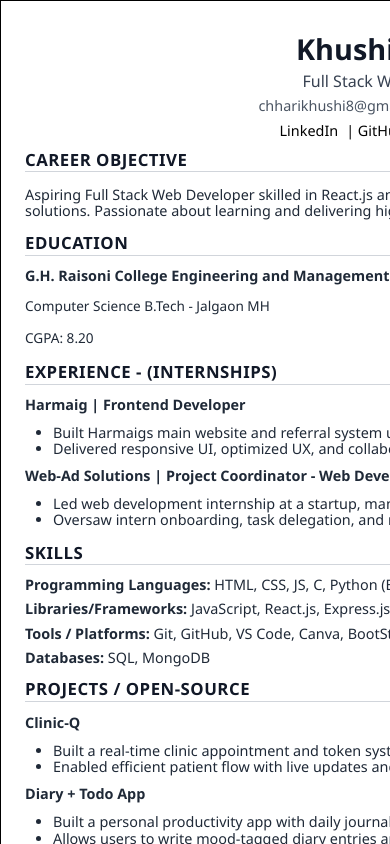
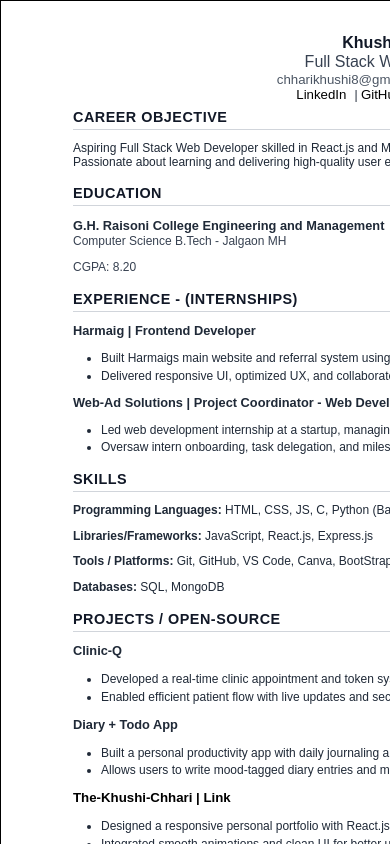
Before and after one commit to khushichhari/Resume---Khushi-Chhari, a React (Create React App) app: page / in a window 390 px wide. Shown: the top 844 px of the page. Built offline with nearby package versions, Linux system fonts and the light colour scheme.

Commit message:
Update Resume component, styles, and add .env to .gitignore

```diff
--- a/package.json
+++ b/package.json
@@ -7,6 +7,7 @@
     "@testing-library/jest-dom": "^6.6.3",
     "@testing-library/react": "^16.3.0",
     "@testing-library/user-event": "^13.5.0",
+    "html2pdf.js": "^0.10.3",
     "react": "^19.1.0",
     "react-dom": "^19.1.0",
     "react-scripts": "5.0.1",
--- a/src/Components/Resume.js
+++ b/src/Components/Resume.js
@@ -1,10 +1,38 @@
-import React from "react";
+// new & final
+import React, { useRef } from "react";
+import html2pdf from "html2pdf.js";
 import "./Styles/Resume.css";
 
 const Resume = () => {
+
+  const resumeRef = useRef();
+
+  const handleDownload = () => {
+    const element = resumeRef.current;
+
+    const opt = {
+      margin: 0,
+      filename: "Resume_Khushi_Chhari.pdf",
+      image: { type: "jpeg", quality: 0.98 },
+      html2canvas: {
+        scale: 2,
+        useCORS: true
+      },
+      jsPDF: {
+        unit: "in",
+        format: "a4",
+        orientation: "portrait"
+      },
+    };
+
+    html2pdf().set(opt).from(element).save();
+  };
+
+
+
   return (
     <>
-      <div className="resume-container">
+      <div className="resume-container" ref={resumeRef}>
         <div className="personal-detail">
           <h1 className="resume-title">Khushi Chhari</h1>
           <p className="resume-subtitle">Full Stack Web Developer</p>
@@ -131,7 +159,7 @@ const Resume = () => {
             </p>
             <ul className="list">
               <li>
-                Built a real-time clinic appointment and token system using MERN
+                Developed a real-time clinic appointment and token system using MERN
                 Stack and Firebase.
               </li>
               <li>
@@ -171,7 +199,7 @@ const Resume = () => {
             </p>
             <ul className="list">
               <li>
-                Created a responsive personal portfolio with React.js to
+                Designed a responsive personal portfolio with React.js to
                 showcase skills and projects.
               </li>
               <li>
@@ -216,6 +244,9 @@ const Resume = () => {
           </ul>
         </section>
       </div>
+      <button className="download-btn" onClick={handleDownload}>
+        Download PDF
+      </button>
     </>
   );
 };
--- a/src/Components/Styles/Resume.css
+++ b/src/Components/Styles/Resume.css
@@ -1,148 +1,69 @@
-
+/* Base body styles  New & final */
 body {
   margin: 0;
   padding: 0;
-  font-family: 'Segoe UI', sans-serif;
-  font-size: 0.9rem; /* Slightly smaller for print */
+  font-family: Arial, Helvetica, sans-serif;
+  font-size: 0.87rem;
   color: #1f2937;
-  line-height: 1.3;
+  line-height: 1.15;
+  background-color: #fff;
 }
 
 .resume-container {
-  width: 8.27in;
-  min-height: 11.69in;
-  margin: 0 auto;
-  padding: 1.2rem 1.5rem;
+  width: 8.27in; /* A4 width */
+  height: 11.69in; /* A4 height */
+  margin: 0 auto 1rem auto; /* added 1rem bottom margin */
+  padding: 0.3in 0.75in; /* 0.5 to 1 inch margins */
   box-sizing: border-box;
   border: 1px solid #000;
-  background-color: #fff;
-   box-shadow:
+  box-shadow:
     0 0 10px rgba(100, 100, 100, 0.3),
     0 0 20px rgba(100, 100, 100, 0.2),
     0 0 40px rgba(100, 100, 100, 0.1);
-
+  overflow: hidden;
+  background-color: #fff;
 }
 
-
+/* Personal detail section */
 .personal-detail {
   text-align: center;
   margin-bottom: 0.8rem;
-  line-height: 0.7;
+  line-height: 0.2; /* reduced from 1.1 */
 }
 
+/* Name style */
 .resume-title {
-  font-size: 1.8rem;
+  font-size: 1.33rem; /* 18px ~ 13.5pt */
   font-weight: 700;
-  margin-bottom: 0.15rem;
+  margin-bottom: 0.2rem;
   color: #111827;
+  line-height: 0.2; /* added for tighter spacing */
 }
 
+/* Subtitle, like job title */
 .resume-subtitle {
-  font-size: 1rem;
+  font-size: 1rem; /* 16px = 12pt */
   color: #374151;
-  margin-bottom: 0.2rem;
+  margin-bottom: 0.3rem;
+  line-height: 0.3; /* reduced */
 }
 
+/* Contact info */
 .resume-contact {
-  font-size: 0.9rem;
+  font-size: 0.83rem; /* ~13.3px = 10pt */
   color: #4b5563;
   margin-bottom: 0.2rem;
+  line-height: 0.3; /* reduced */
 }
 
-.resume-links {
-  text-decoration: none;
-  color: black;
-  margin-bottom: 0.2rem;
-}
-
-.section {
-  margin-bottom: 1rem;
-  break-inside: avoid;
-}
-
-.section-title {
-  font-size: 1.05rem;
-  font-weight: 600;
-  border-bottom: 1px solid #d1d5db;
-  padding-bottom: 0.1rem;
-  margin-bottom: 0.4rem;
-  color: #111827;
-  text-transform: uppercase;
-  letter-spacing: 0.5px;
-  line-height: 1.2;
-}
-
-.education-institution,
-.experience-role,
-.project-title {
-  font-weight: 600;
-  display: flex;
-  justify-content: space-between;
-  line-height: 0.9;
-}
-
-.education-degree,
-.experience-company,
-.project-tech {
-  margin-top: 0.1rem;
-  font-size: 0.85rem;
-}
-
-.project-tech {
-  font-style: italic;
-  font-weight: 500;
-  color: #6b7280;
-  line-height: 0.9;
-}
-
-
-.list {
-  list-style-type: disc;
-  margin-left: 1.25rem;
-  padding-left: 0.5rem;
-  line-height: 0.9;
-}
-
-.list li {
-  margin-bottom: 0.2rem;
-}
-
-
-.skills p {
-  margin-bottom: 0.25rem;
-  line-height: 0.7;
-}
-
-.career-objective {
-  line-height: 1.1;
-}
-
-
-.certification-link {
-  line-height: 0.9;
-}
-
-
-.honors-awards,
-.honors-awards li {
-  line-height: 0.9;
-}
-
-
-.float-right {
-  float: right;
-}
-
-.italic {
-  font-style: italic;
-}
-
+/* Links */
 .resume-links a,
 .project-link,
 .certification-link {
   color: black;
   text-decoration: none;
   margin-right: 0.5rem;
+  font-size: 0.83rem;
 }
 
 .resume-links a:hover,
@@ -151,10 +72,123 @@ body {
   text-decoration: underline;
 }
 
+/* Section styling */
+.section {
+  margin-bottom: 1rem; /* paragraph spacing */
+  break-inside: avoid;
+}
 
+/* Section titles */
+.section-title {
+  font-size: 1rem; /* 16px = 12pt */
+  font-weight: 700;
+  border-bottom: 1px solid #d1d5db;
+  padding-bottom: 0.15rem;
+  margin-bottom: 0.5rem;
+  color: #111827;
+  text-transform: uppercase;
+  letter-spacing: 0.5px;
+  line-height: 1.2;
+}
+
+/* Education, experience, projects titles */
+.education-institution,
+.experience-role,
+.project-title {
+  font-weight: 700;
+  display: flex;
+  justify-content: space-between;
+  line-height: 1.1;
+  font-size: 0.9rem;
+  margin-bottom: 0.1rem;
+}
+
+/* Degrees, companies, tech used */
+.education-degree,
+.experience-company,
+.project-tech {
+  font-size: 0.83rem; /* ~13.3px = 10pt */
+  margin-top: 0.15rem;
+  color: #374151;
+}
+
+.project-tech {
+  font-style: italic;
+  font-weight: 500;
+  color: #6b7280;
+  line-height: 1.1;
+}
+
+/* Lists */
+.list {
+  list-style-type: disc;
+  margin-left: 1.25rem;
+  padding-left: 0.5rem;
+  line-height: 1.15;
+  font-size: 0.83rem;
+  margin-bottom: 0.5rem;
+}
+
+.list li {
+  margin-bottom: 0.25rem;
+}
+
+/* Skills */
+.skills p {
+  margin-bottom: 0.3rem;
+  line-height: 1.15;
+  font-size: 0.83rem;
+}
+
+/* Career objective */
+.career-objective {
+  line-height: 1.15;
+  font-size: 0.83rem;
+  margin-bottom: 1rem;
+}
+
+/* Certifications */
+.certification-link {
+  line-height: 1.1;
+  font-size: 0.83rem;
+}
+
+/* Honors & awards */
+.honors-awards,
+.honors-awards li {
+  line-height: 1.1;
+  font-size: 0.83rem;
+  margin-bottom: 0.25rem;
+}
+
+/* Float right utility */
+.float-right {
+  float: right;
+}
+
+/* Italic text utility */
+.italic {
+  font-style: italic;
+}
+
+/* Download button */
+.download-btn {
+  padding: 0.5rem 1rem;
+  font-size: 1rem;
+  cursor: pointer;
+  background-color: #1f2937;
+  color: #fff;
+  border: none;
+  border-radius: 4px;
+  margin: 1rem auto;
+  display: block;
+  width: max-content;
+}
+
+/* Print settings */
 @page {
   size: A4;
-  margin: 1in;
+  margin: 0.5in; /* consistent with container */
 }
 
 @media print {
@@ -165,23 +199,50 @@ body {
 
   .resume-container {
     border: none;
-    padding: 1in;
+    padding: 0;
     box-shadow: none;
+    width: 100%;
+    height: 100%;
   }
 
   .section {
     break-inside: avoid;
+    page-break-inside: avoid;
   }
 }
 
-.download-btn {
-  padding: 0.5rem 1rem;
-  font-size: 1rem;
-  cursor: pointer;
-  background-color: #1f2937;
-  color: #fff;
-  border: none;
-  border-radius: 4px;
-  margin: 1rem auto;
-  display: block;
+/* Responsive mobile font adjustments */
+@media (max-width: 480px) {
+  body {
+    font-size: 0.75rem; /* smaller base font */
+  }
+
+  .resume-title {
+    font-size: 1rem;
+  }
+
+  .section-title {
+    font-size: 0.9rem;
+  }
+
+  .education-institution,
+  .experience-role,
+  .project-title {
+    font-size: 0.8rem;
+  }
+
+  .education-degree,
+  .experience-company,
+  .project-tech,
+  .list li,
+  .skills p,
+  .career-objective,
+  .certification-link {
+    font-size: 0.75rem;
+  }
+
+  .download-btn {
+    font-size: 0.9rem;
+    padding: 0.4rem 0.8rem;
+  }
 }
```
Also changed, not shown: 2 other files (tests, documents, lock files or other folders).
